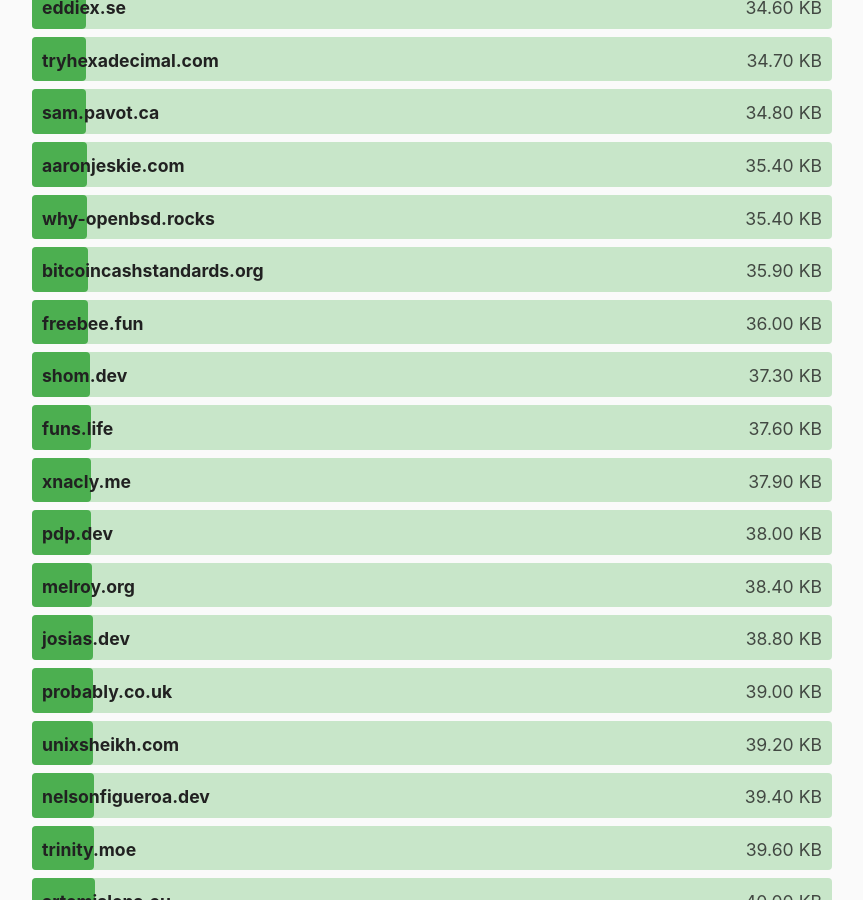
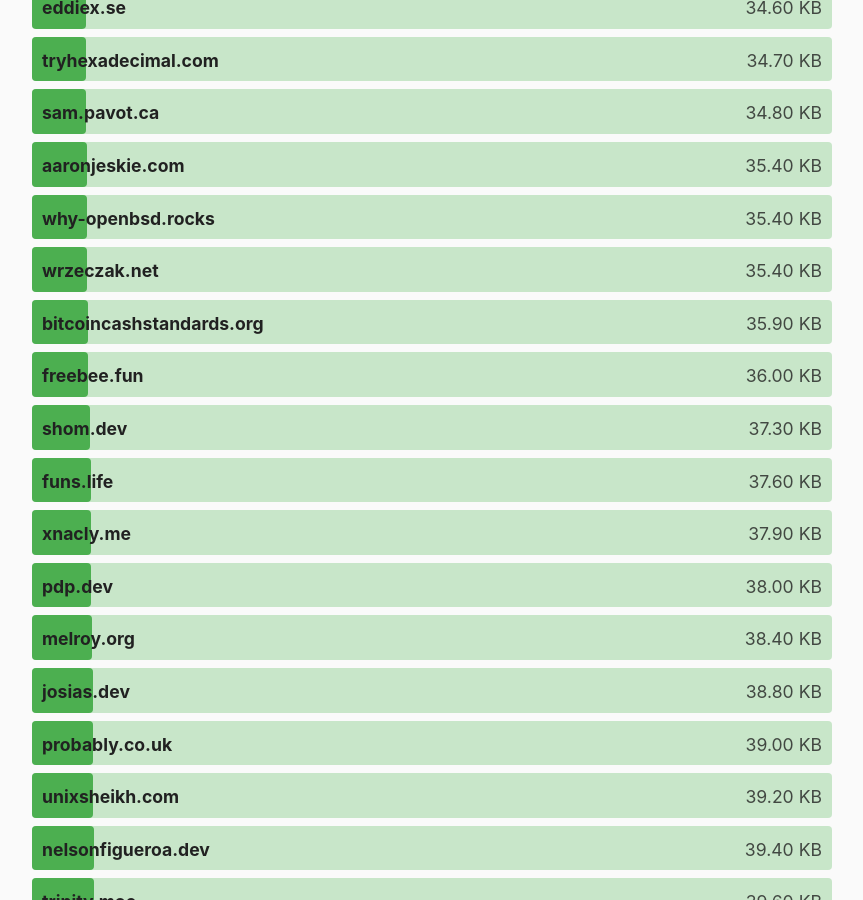
Before and after one commit to kevquirk/512kb.club, a Jekyll site: the page built from index.md, in a window 1280 px wide and 900 px high, scrolled down 10895 px. Shown: the whole window, without its empty margins (208-1071 px from the left). Built offline with Jekyll 4.4.1, drawn with Linux system fonts in a browser that asks for light colours.

Commit message:
add wrzeczak.net

```diff
--- a/_data/sites.yml
+++ b/_data/sites.yml
@@ -2568,6 +2568,11 @@
   size: 349
   last_checked: 2022-04-26
 
+- domain: wrzeczak.net
+  url: https://wrzeczak.net/
+  size: 35.4
+  last_checked: 2022-11-24
+
 - domain: xidoc.nim.town
   url: http://xidoc.nim.town/
   size: 73.2
```
